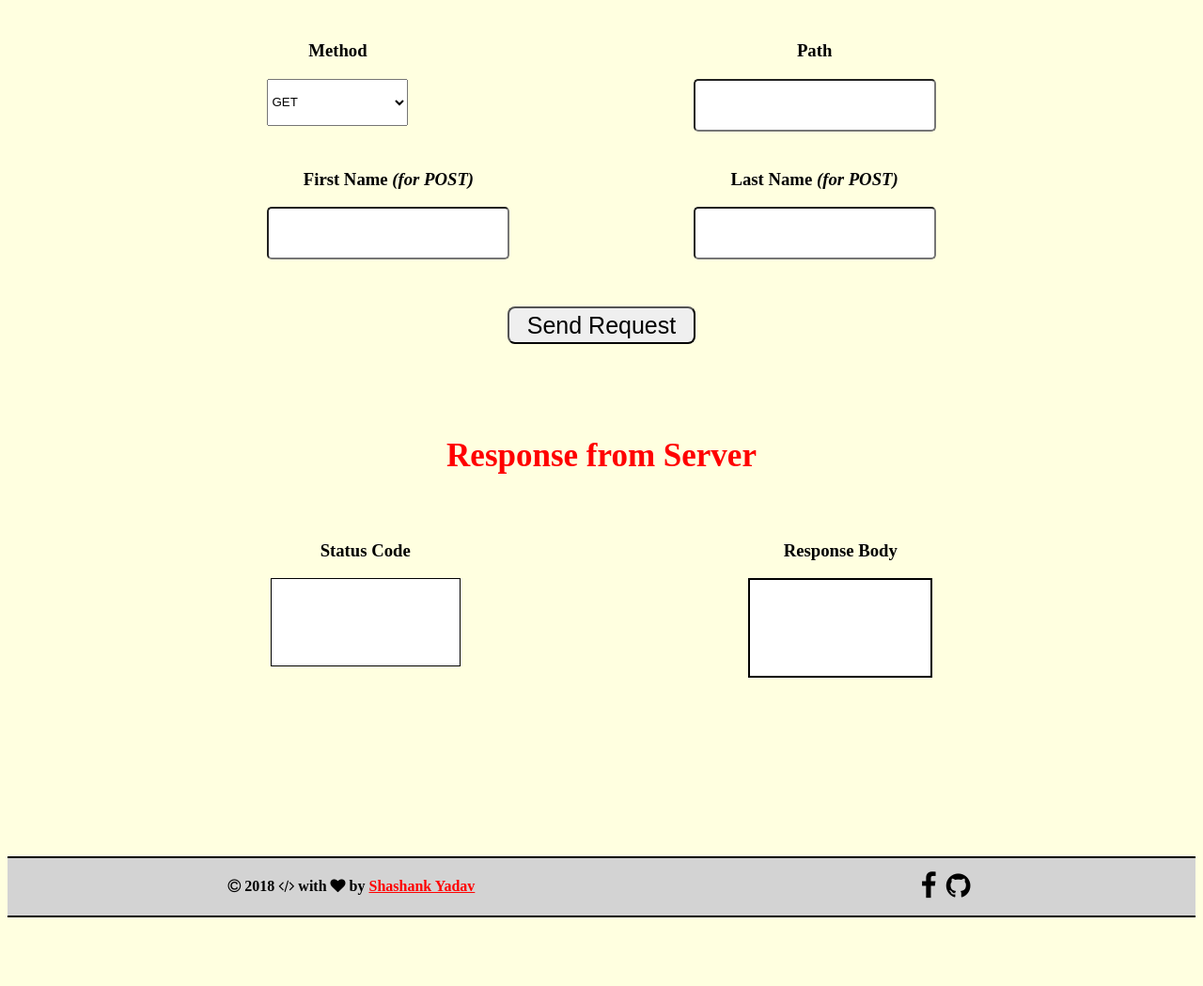
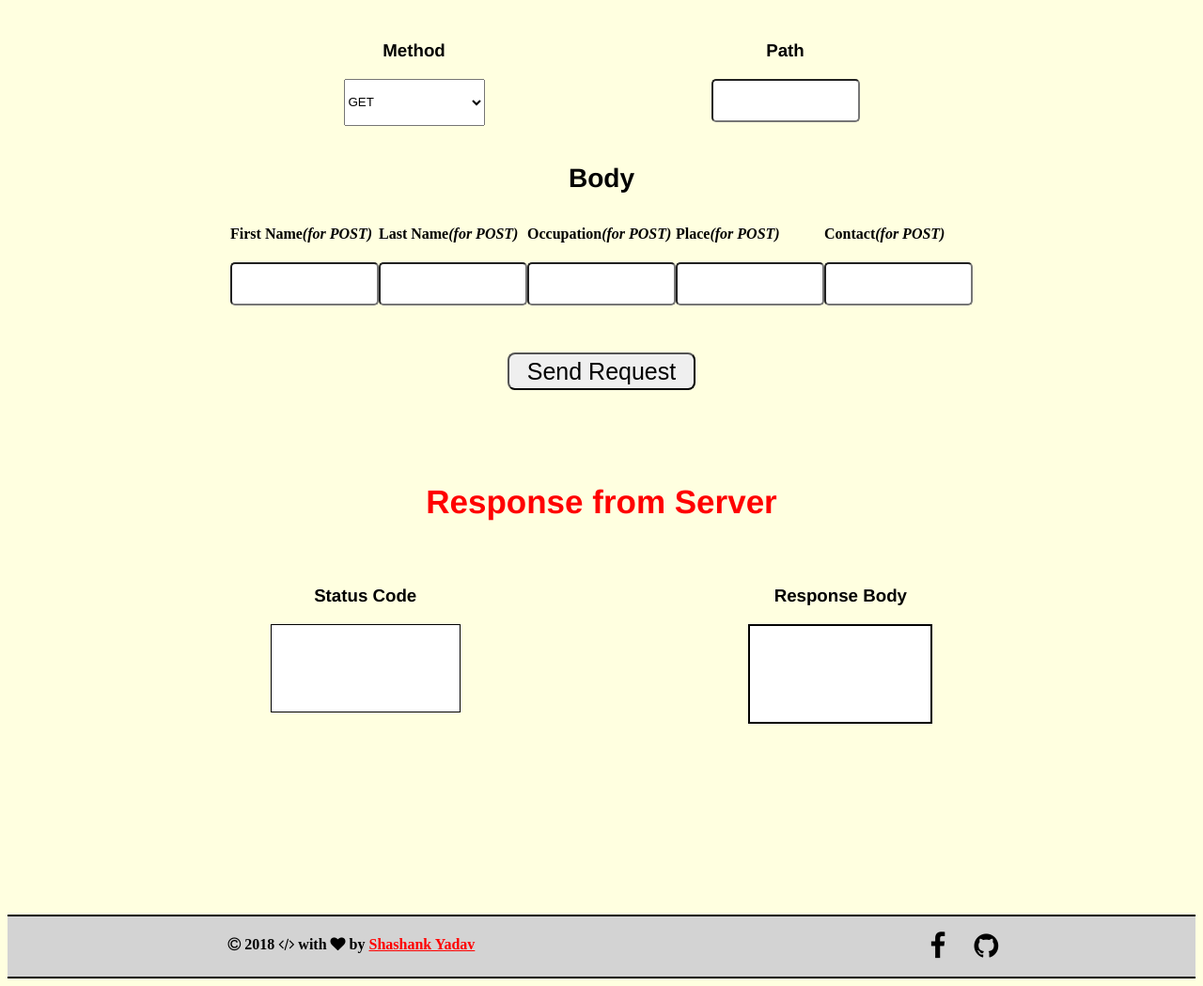
Before and after one commit to shankcode/HTTP-Methods, a website: page public/index.html in a window 1280 px wide. Shown: the part 237-1286 px from the top of the page at 94% size. Before the commit the page ends 1221 px from the top, so only its background shows below. Drawn offline with nearby package versions, Linux system fonts and the light colour scheme.

Commit message:
Routes updated along with util. files

```diff
--- a/public/data.js
+++ b/public/data.js
@@ -110,7 +110,11 @@ var friends_list = {
         "contact": [129, 678, 459, 3]
       }
     }
+  },
+"newFriends": {
+
   }
 }
 
+
 module.exports = friends_list;
--- a/public/index.html
+++ b/public/index.html
@@ -12,7 +12,7 @@
     <div class="container">
 
       <div class="header">
-        <h1>Small API Requests Using Express.js</h1>
+        <h1>HTTP Requests Using Express.js</h1>
       </div>
 
       <div class="requests">
@@ -34,14 +34,30 @@
           </div>
         </div>
 
+        <div id="body">
+          <h3>Body</h3>
+        </div>
+
         <div class="post-method-details">
           <div class="input-name">
-            <h3>First Name <span>(for POST)</span></h3>
+            <h4>First Name<span>(for POST)</span></h4>
             <input id="fname" type="text" name="name" value=""/>
           </div>
           <div class="input-id">
-            <h3>Last Name <span>(for POST)</span></h3>
+            <h4>Last Name<span>(for POST)</span></h4>
             <input id="lname" type="text" name="id" value=""/>
+          </div>
+          <div class="occupation">
+            <h4>Occupation<span>(for POST)</span></h4>
+            <input id="occupation" type="text" name="id" value=""/>
+          </div>
+          <div class="place">
+            <h4>Place<span>(for POST)</span></h4>
+            <input id="place" type="text" name="id" value=""/>
+          </div>
+          <div class="contact">
+            <h4>Contact<span>(for POST)</span></h4>
+            <input id="contact" type="text" name="id" value=""/>
           </div>
         </div>
 
@@ -55,11 +71,11 @@
         <h2>Response from Server</h2>
         <div class="status-code">
           <h3>Status Code</h3>
-          <div class="value" id="status-code">     </div>
+          <div class="value" id="status-code"></div>
         </div>
         <div class="response-body">
           <h3>Response Body</h3>
-          <div class="value" id="response-body">     </div>
+          <pre class="value" id="response-body"></pre>
         </div>
       </div>
 
@@ -80,8 +96,8 @@
         <h4> <i class="fa fa-copyright"></i> 2018 <i class="fa fa-code"></i> with <i class="fa fa-heart"></i> by <a href="https://shashanky.com" target="_blank">Shashank Yadav</a></h4>
       </div>
       <div class="social">
-        <a href="https://facebook.com/shank5060" target="_blank"><i class="fa fa-facebook-f"></i></a>
-        <a href="https://github.com/shankcode" target="_blank"><i class="fa fa-github"></i></a>
+          <a href="https://facebook.com/shank5060" target="_blank"><i class="fa fa-facebook-f"></i></a>
+          <a href="https://github.com/shankcode" target="_blank"><i class="fa fa-github"></i></a>
       </div>
     </div>
   </footer>
--- a/public/index.js
+++ b/public/index.js
@@ -4,6 +4,11 @@ $(document).ready( () => {
     var method = $('#dropdown-method').val();
     var path = $('#path').val();
     console.log(method, path);
+
+    if (!path) {
+      alert('Path is required, Enter "friends" to start');
+      exit();
+    }
 
     if (path.charAt(0) === '/') {
       path = path.substring(1);
@@ -13,7 +18,10 @@ $(document).ready( () => {
       const body = {
         friend: {
           name: $('#fname').val(),
-          lastname: $('#lname').val()
+          lastname: $('#lname').val(),
+          occupation: $('#occupation').val(),
+          place: $("#place").val(),
+          contact: $("#contact").val()
         }
       }
       $.ajax({
@@ -39,10 +47,17 @@ $(document).ready( () => {
       });
     }
     e.preventDefault();
+    $('#dropdown-method').val("GET");
+    $('#path').val('');
+    $('#fname').val('');
+    $('#lname').val('');
+    $('#occupation').val('');
+    $("#place").val('');
+    $("#contact").val('');
   });
 });
 
 function handleSuccess(response, status, jqxhr) {
   $('#status-code').text(jqxhr.status);
   $('#response-body').text(JSON.stringify(response, null, 4));
-}
+};
--- a/public/style.css
+++ b/public/style.css
@@ -3,18 +3,20 @@ body {
 }
 
 h2 {
+  font-family: Helvetica;
   font-size: 35px;
   text-align: center;
 }
 
 h3 {
+  font-family: Helvetica;
   margin-top: 40px;
   text-align: center;
 }
 
 input {
-  width: 250px;
-  height: 50px;
+  width: 150px;
+  height: 40px;
   border-radius: 5px;
   font-size: 20px;
 }
@@ -50,7 +52,7 @@ span {
 .select-method, .post-method-details {
   display: flex;
   flex-direction: row;
-  justify-content: space-between;
+  justify-content: space-around;
   padding-left: 150px;
   padding-right: 150px;
 }
@@ -72,6 +74,14 @@ span {
 
 #btn:hover {
   text-shadow: 2px 2px #d3d3d3;
+  border-left: 5px solid red;
+  border-right: 5px solid red;
+}
+
+#body {
+  height: 40px;
+  margin-bottom: 45px;
+  font-size: 1.5rem;
 }
 
 .response {
@@ -109,9 +119,11 @@ span {
   background-color: white;
   border: 2px solid black;
   min-height: 70px;
+  max-height: 800px;
   min-width: 160px;
-  max-width: 300px;
+  max-width: 400px;
   padding: 1rem 1rem;
+  font-weight: bold;
   overflow: scroll;
 }
 
@@ -134,9 +146,18 @@ footer .container {
 
 .social a {
   font-size: 30px;
+  font-family: Helvetica;
   color: black;
+  padding: 15px;
 }
 
 .author h4 a {
  color: red;
 }
+
+@media only screen and (max-width: 650px) {
+  .response, .select-method, .post-method-details {
+    display: flex;
+    flex-direction: column;
+  }
+}
```
